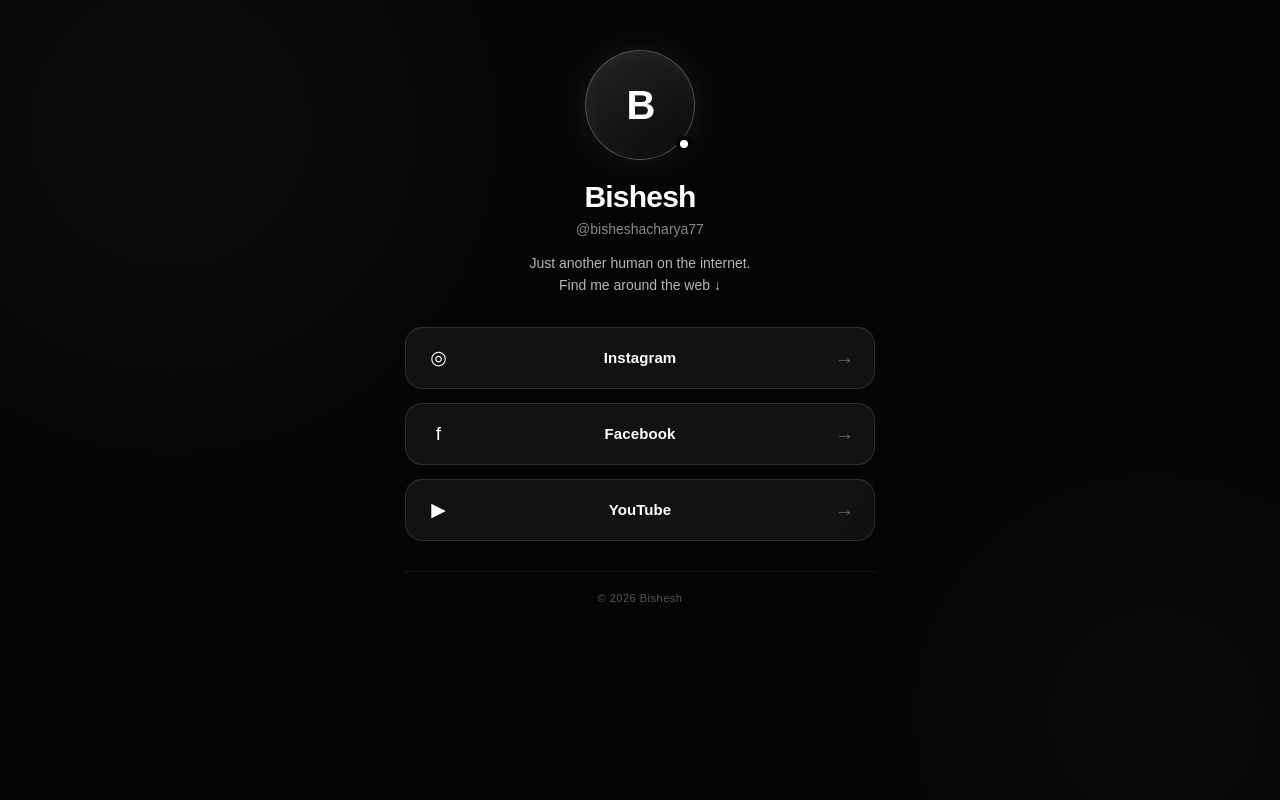
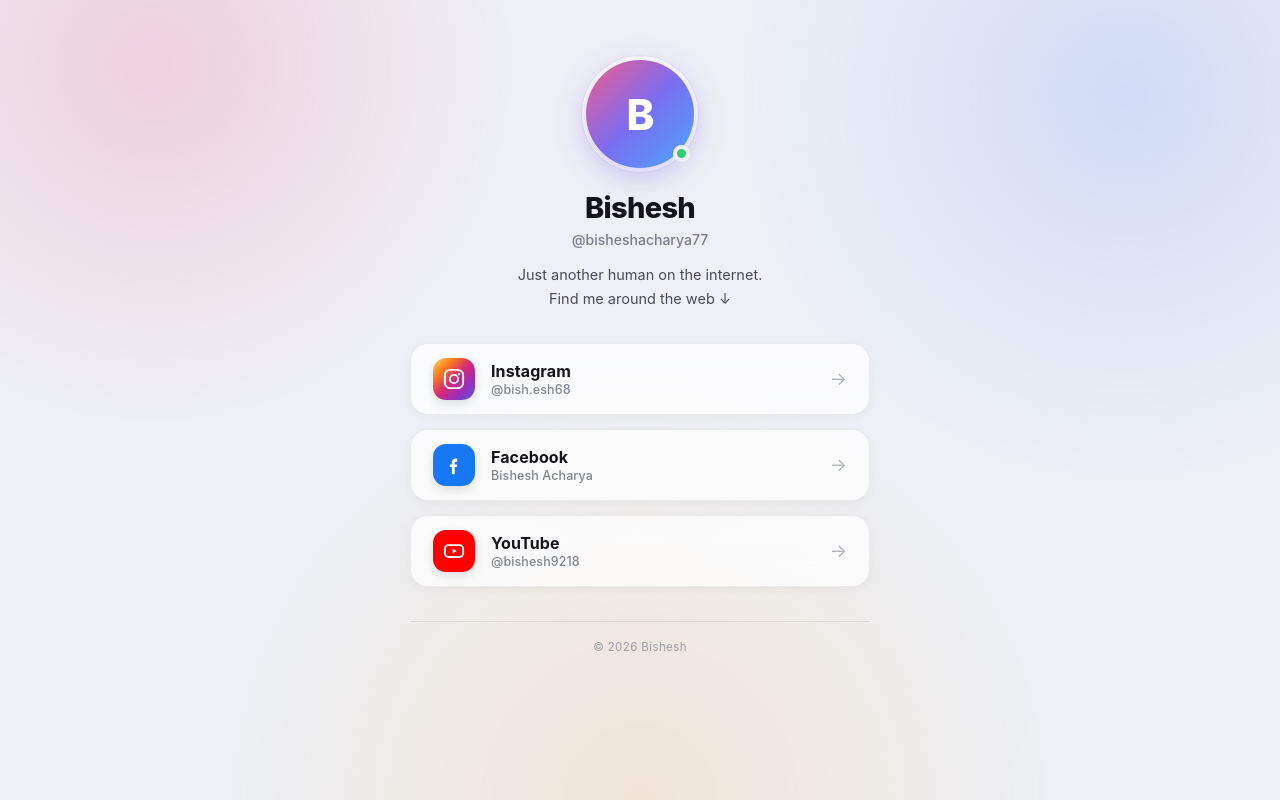
Before and after one commit to bisheshacharya77-ship-it/bisheshacharya77.github.io, a plain HTML site: page index.html in a window 1280 px wide. Drawn offline with Linux system fonts and the light colour scheme.

Commit message:
Update index.html

```diff
--- a/index.html
+++ b/index.html
@@ -3,173 +3,116 @@
 <head>
 <meta charset="UTF-8">
 <meta name="viewport" content="width=device-width, initial-scale=1.0">
-
 <title>Bishesh — Socials</title>
-
 <meta name="description" content="Find Bishesh on social media.">
-
 <style>
-        * {
-            margin: 0;
-            padding: 0;
-            box-sizing: border-box;
-        }
-
-        html {
-            scroll-behavior: smooth;
-        }
+    * { margin: 0; padding: 0; box-sizing: border-box; }
+    html { scroll-behavior: smooth; }
 
     body {
         min-height: 100vh;
-            font-family: Arial, Helvetica, sans-serif;
-            color: #fff;
-            background: #050505;
+        font-family: -apple-system, BlinkMacSystemFont, "Segoe UI", Arial, sans-serif;
+        color: #101014;
+        background: #eef0f5;
         overflow-x: hidden;
+        position: relative;
     }
 
-        /* Animated background */
-
+    /* Ambient color background */
     body::before {
         content: "";
         position: fixed;
-            width: 500px;
-            height: 500px;
-            background: #ffffff;
-            opacity: 0.035;
-            filter: blur(130px);
-            border-radius: 50%;
-            top: -180px;
-            left: -150px;
-            animation: float1 8s ease-in-out infinite alternate;
+        inset: 0;
+        background:
+            radial-gradient(600px circle at 12% 8%, rgba(240, 80, 130, 0.20), transparent 60%),
+            radial-gradient(650px circle at 88% 12%, rgba(80, 130, 255, 0.18), transparent 60%),
+            radial-gradient(700px circle at 50% 100%, rgba(255, 170, 60, 0.16), transparent 60%);
         pointer-events: none;
+        z-index: 0;
     }
 
-        body::after {
-            content: "";
-            position: fixed;
-            width: 450px;
-            height: 450px;
-            background: #888;
-            opacity: 0.04;
-            filter: blur(130px);
-            border-radius: 50%;
-            bottom: -180px;
-            right: -150px;
-            animation: float2 10s ease-in-out infinite alternate;
-            pointer-events: none;
-        }
-
-        @keyframes float1 {
-            from {
-                transform: translate(0, 0);
-            }
-            to {
-                transform: translate(100px, 80px);
-            }
-        }
-
-        @keyframes float2 {
-            from {
-                transform: translate(0, 0);
-            }
-            to {
-                transform: translate(-100px, -80px);
-            }
-        }
-
-        /* Main */
-
     .page {
+        position: relative;
+        z-index: 1;
         width: 100%;
         min-height: 100vh;
         display: flex;
         justify-content: center;
-            padding: 50px 18px;
-            position: relative;
+        padding: 60px 18px;
     }
 
     .container {
         width: 100%;
-            max-width: 470px;
+        max-width: 460px;
         text-align: center;
-            animation: appear 0.8s ease;
+        animation: appear 0.7s ease;
     }
 
     @keyframes appear {
-            from {
-                opacity: 0;
-                transform: translateY(25px);
-            }
-            to {
-                opacity: 1;
-                transform: translateY(0);
-            }
+        from { opacity: 0; transform: translateY(20px); }
+        to { opacity: 1; transform: translateY(0); }
     }
 
     /* Profile */
-
     .profile-wrapper {
         position: relative;
-            width: 110px;
-            height: 110px;
-            margin: 0 auto 20px;
+        width: 108px;
+        height: 108px;
+        margin: 0 auto 22px;
     }
 
     .profile {
-            width: 110px;
-            height: 110px;
+        width: 108px;
+        height: 108px;
         border-radius: 50%;
         display: flex;
         align-items: center;
         justify-content: center;
-
-            background:
-                linear-gradient(145deg, #242424, #080808);
-
-            border: 1px solid rgba(255,255,255,0.25);
-
+        background: linear-gradient(135deg, #f45d8c 0%, #7b6cf0 50%, #4aa8ff 100%);
         box-shadow:
-                0 0 35px rgba(255,255,255,0.08),
-                inset 0 0 25px rgba(255,255,255,0.04);
-
-            font-size: 40px;
-            font-weight: 700;
-            letter-spacing: -2px;
+            0 8px 30px rgba(120, 90, 230, 0.35),
+            0 0 0 4px #fff,
+            0 0 0 5px rgba(0,0,0,0.04);
+        font-size: 42px;
+        font-weight: 800;
+        letter-spacing: -1px;
+        color: #fff;
     }
 
     .online {
         position: absolute;
-            width: 16px;
-            height: 16px;
-            right: 3px;
-            bottom: 8px;
-            background: #fff;
+        width: 17px;
+        height: 17px;
+        right: 4px;
+        bottom: 6px;
+        background: #2ecc71;
         border-radius: 50%;
-            border: 4px solid #050505;
+        border: 4px solid #eef0f5;
     }
 
     h1 {
-            font-size: 30px;
-            font-weight: 700;
-            letter-spacing: -0.8px;
-            margin-bottom: 7px;
+        font-size: 29px;
+        font-weight: 800;
+        letter-spacing: -0.7px;
+        margin-bottom: 6px;
+        color: #14141a;
     }
 
     .username {
-            color: #888;
+        color: #7a7d8a;
         font-size: 14px;
         margin-bottom: 15px;
+        font-weight: 500;
     }
 
     .bio {
-            color: #b5b5b5;
-            font-size: 14px;
-            line-height: 1.6;
-            margin-bottom: 30px;
+        color: #494c58;
+        font-size: 14.5px;
+        line-height: 1.65;
+        margin-bottom: 32px;
     }
 
     /* Social links */
-
     .links {
         display: flex;
         flex-direction: column;
@@ -179,270 +122,199 @@
     .link {
         position: relative;
         width: 100%;
-            min-height: 62px;
+        min-height: 68px;
+        display: flex;
+        align-items: center;
+        padding: 14px 22px;
+        text-decoration: none;
+        color: #14141a;
+        background: rgba(255,255,255,0.75);
+        border: 1px solid rgba(20,20,26,0.07);
+        border-radius: 18px;
+        backdrop-filter: blur(14px);
+        -webkit-backdrop-filter: blur(14px);
+        box-shadow: 0 2px 10px rgba(20,20,26,0.04);
+        transition: transform 0.25s ease, box-shadow 0.25s ease, border-color 0.25s ease, background 0.25s ease;
+        animation: slide 0.6s ease backwards;
+        overflow: hidden;
+    }
 
+    .link::before {
+        content: "";
+        position: absolute;
+        inset: 0;
+        opacity: 0;
+        transition: opacity 0.25s ease;
+        z-index: 0;
+    }
+
+    .link:nth-child(1) { animation-delay: 0.08s; }
+    .link:nth-child(2) { animation-delay: 0.16s; }
+    .link:nth-child(3) { animation-delay: 0.24s; }
+
+    @keyframes slide {
+        from { opacity: 0; transform: translateY(14px); }
+        to { opacity: 1; transform: translateY(0); }
+    }
+
+    .link:hover {
+        transform: translateY(-4px) scale(1.015);
+        box-shadow: 0 14px 32px rgba(20,20,26,0.14);
+        border-color: rgba(20,20,26,0.12);
+    }
+
+    .link.instagram::before {
+        background: linear-gradient(135deg, #feda75, #fa7e1e, #d62976, #962fbf, #4f5bd5);
+    }
+    .link.facebook::before { background: #1877F2; }
+    .link.youtube::before { background: #FF0000; }
+
+    .link:hover::before { opacity: 0.09; }
+
+    .icon-badge {
+        position: relative;
+        z-index: 1;
+        width: 42px;
+        height: 42px;
+        min-width: 42px;
+        border-radius: 13px;
         display: flex;
         align-items: center;
         justify-content: center;
-
-            padding: 15px 55px;
-
-            color: white;
-            text-decoration: none;
-
-            background: rgba(255,255,255,0.055);
-            border: 1px solid rgba(255,255,255,0.11);
-
-            border-radius: 17px;
-
-            backdrop-filter: blur(14px);
-            -webkit-backdrop-filter: blur(14px);
-
-            transition:
-                transform 0.25s ease,
-                background 0.25s ease,
-                border-color 0.25s ease,
-                box-shadow 0.25s ease;
-
-            animation: slide 0.6s ease backwards;
+        margin-right: 16px;
+        box-shadow: 0 4px 12px rgba(0,0,0,0.12);
     }
 
-        .link:nth-child(1) {
-            animation-delay: 0.1s;
+    .icon-badge.instagram {
+        background: linear-gradient(135deg, #feda75 0%, #fa7e1e 25%, #d62976 50%, #962fbf 75%, #4f5bd5 100%);
+    }
+    .icon-badge.facebook { background: #1877F2; }
+    .icon-badge.youtube { background: #FF0000; }
+
+    .icon-badge svg { width: 22px; height: 22px; }
+
+    .link-text {
+        position: relative;
+        z-index: 1;
+        font-size: 16px;
+        font-weight: 700;
+        letter-spacing: 0.1px;
+        text-align: left;
+        flex: 1;
     }
 
-        .link:nth-child(2) {
-            animation-delay: 0.2s;
-        }
-
-        .link:nth-child(3) {
-            animation-delay: 0.3s;
-        }
-
-        @keyframes slide {
-            from {
-                opacity: 0;
-                transform: translateY(15px);
-            }
-
-            to {
-                opacity: 1;
-                transform: translateY(0);
-            }
-        }
-
-        .link:hover {
-            transform: translateY(-4px) scale(1.01);
-
-            background: rgba(255,255,255,0.10);
-
-            border-color: rgba(255,255,255,0.25);
-
-            box-shadow:
-                0 12px 35px rgba(0,0,0,0.35),
-                0 0 20px rgba(255,255,255,0.04);
-        }
-
-        .link:active {
-            transform: scale(0.98);
-        }
-
-        .icon {
-            position: absolute;
-            left: 20px;
-
-            width: 25px;
-            height: 25px;
-
-            display: flex;
-            align-items: center;
-            justify-content: center;
-
-            font-size: 19px;
+    .link-sub {
+        display: block;
+        font-size: 12.5px;
+        font-weight: 500;
+        color: #82858f;
+        margin-top: 1px;
     }
 
     .arrow {
-            position: absolute;
-            right: 20px;
-
-            color: #666;
-            font-size: 19px;
-
+        position: relative;
+        z-index: 1;
+        color: #b0b3bd;
+        font-size: 18px;
         transition: 0.25s;
     }
 
     .link:hover .arrow {
-            color: #fff;
+        color: #14141a;
         transform: translateX(4px);
     }
 
-        .link-text {
-            font-size: 15px;
-            font-weight: 600;
-            letter-spacing: 0.1px;
-        }
-
     /* Divider */
-
     .divider {
         width: 100%;
         height: 1px;
-            background: rgba(255,255,255,0.07);
-            margin: 30px 0 20px;
+        background: rgba(20,20,26,0.08);
+        margin: 34px 0 18px;
     }
 
     /* Footer */
-
     .footer {
-            color: #555;
-            font-size: 11px;
-            letter-spacing: 0.5px;
-            padding-bottom: 20px;
+        color: #9a9caa;
+        font-size: 11.5px;
+        letter-spacing: 0.4px;
     }
 
-        /* Mobile */
-
     @media (max-width: 500px) {
-
-            .page {
-                padding: 35px 16px;
-            }
-
-            .profile,
-            .profile-wrapper {
-                width: 95px;
-                height: 95px;
-            }
-
-            .profile {
-                font-size: 34px;
-            }
-
-            h1 {
-                font-size: 27px;
-            }
-
-            .link {
-                min-height: 59px;
-            }
+        .page { padding: 40px 16px; }
+        .profile, .profile-wrapper { width: 92px; height: 92px; }
+        .profile { font-size: 34px; }
+        h1 { font-size: 25px; }
+        .link { min-height: 62px; padding: 12px 18px; }
+        .icon-badge { width: 38px; height: 38px; min-width: 38px; margin-right: 13px; }
     }
 </style>
 </head>
-
-
 <body>
-
 <div class="page">
-
     <main class="container">
 
-        <!-- Profile -->
-
         <div class="profile-wrapper">
-
-            <div class="profile">
-                B
+            <div class="profile">B</div>
+            <div class="online"></div>
         </div>
 
-            <div class="online"></div>
-
-        </div>
-
-
         <h1>Bishesh</h1>
-
-        <div class="username">
-            @bisheshacharya77
-        </div>
-
+        <div class="username">@bisheshacharya77</div>
         <div class="bio">
             Just another human on the internet.<br>
             Find me around the web ↓
         </div>
 
-
-        <!-- Social Links -->
-
         <div class="links">
 
-            <!-- Instagram -->
-
-            <a
-                class="link"
-                href="https://www.instagram.com/bish.esh68/"
-                target="_blank"
-                rel="noopener noreferrer"
-            >
-
-                <span class="icon">◎</span>
-
+            <a class="link instagram" href="https://www.instagram.com/bish.esh68/" target="_blank" rel="noopener noreferrer">
+                <span class="icon-badge instagram">
+                    <svg viewBox="0 0 24 24" fill="none" xmlns="http://www.w3.org/2000/svg">
+                        <rect x="2" y="2" width="20" height="20" rx="6" stroke="white" stroke-width="2"/>
+                        <circle cx="12" cy="12" r="4.5" stroke="white" stroke-width="2"/>
+                        <circle cx="17.4" cy="6.6" r="1.3" fill="white"/>
+                    </svg>
+                </span>
                 <span class="link-text">
                     Instagram
+                    <span class="link-sub">@bish.esh68</span>
                 </span>
-
-                <span class="arrow">
-                    →
-                </span>
-
+                <span class="arrow">→</span>
             </a>
 
-
-            <!-- Facebook -->
-
-            <a
-                class="link"
-                href="https://www.facebook.com/bishesh.acharya.14"
-                target="_blank"
-                rel="noopener noreferrer"
-            >
-
-                <span class="icon">f</span>
-
+            <a class="link facebook" href="https://www.facebook.com/bishesh.acharya.14" target="_blank" rel="noopener noreferrer">
+                <span class="icon-badge facebook">
+                    <svg viewBox="0 0 24 24" fill="none" xmlns="http://www.w3.org/2000/svg">
+                        <path d="M15.5 8.5H13.8C13.25 8.5 12.8 8.95 12.8 9.5V11.5H15.5L15.1 14.2H12.8V22H9.7V14.2H7.5V11.5H9.7V9.2C9.7 6.9 11.4 5 13.7 5H15.5V8.5Z" fill="white"/>
+                    </svg>
+                </span>
                 <span class="link-text">
                     Facebook
+                    <span class="link-sub">Bishesh Acharya</span>
                 </span>
-
-                <span class="arrow">
-                    →
-                </span>
-
+                <span class="arrow">→</span>
             </a>
 
-
-            <!-- YouTube -->
-
-            <a
-                class="link"
-                href="https://www.youtube.com/@bishesh9218"
-                target="_blank"
-                rel="noopener noreferrer"
-            >
-
-                <span class="icon">▶</span>
-
+            <a class="link youtube" href="https://www.youtube.com/@bishesh9218" target="_blank" rel="noopener noreferrer">
+                <span class="icon-badge youtube">
+                    <svg viewBox="0 0 24 24" fill="none" xmlns="http://www.w3.org/2000/svg">
+                        <rect x="2" y="5.5" width="20" height="13" rx="4" stroke="white" stroke-width="2"/>
+                        <path d="M10.5 9.5L15 12L10.5 14.5V9.5Z" fill="white"/>
+                    </svg>
+                </span>
                 <span class="link-text">
                     YouTube
+                    <span class="link-sub">@bishesh9218</span>
                 </span>
-
-                <span class="arrow">
-                    →
-                </span>
-
+                <span class="arrow">→</span>
             </a>
 
         </div>
 
-
         <div class="divider"></div>
-
-
-        <div class="footer">
-            © 2026 Bishesh
-        </div>
+        <div class="footer">© 2026 Bishesh</div>
 
     </main>
-
 </div>
-
 </body>
 </html>
```
Lines whose indentation alone changed are shown as unchanged.
